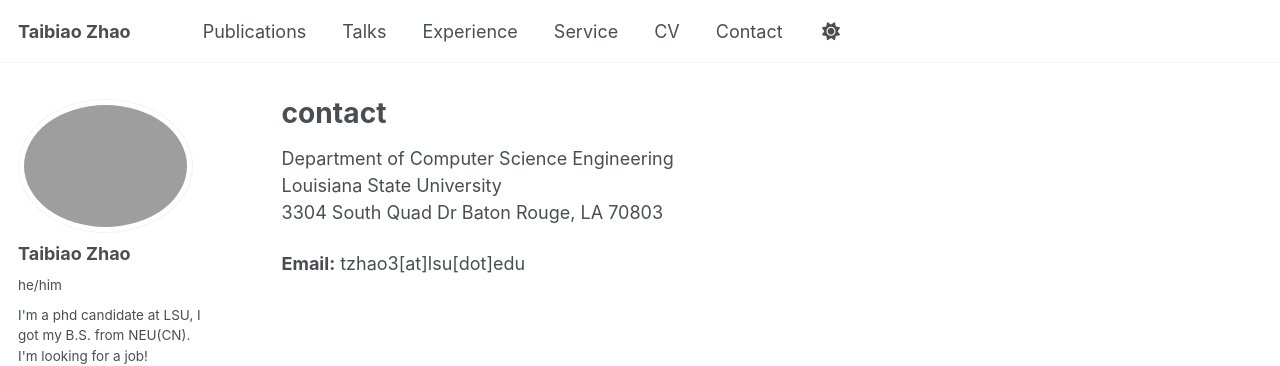
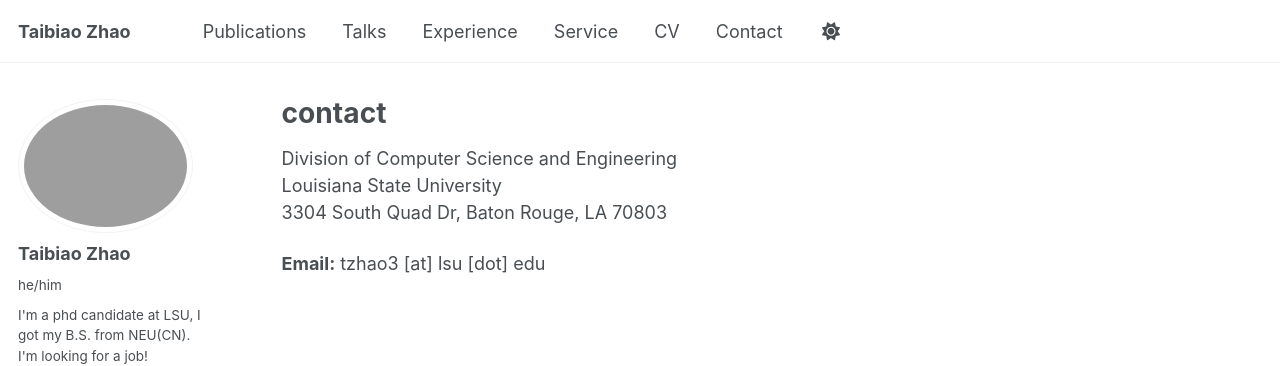
Before and after one commit to ztb-35/ztb-35.github.io, a Jekyll site: the page built from _pages/contact.md, in a window 1280 px wide. Shown: the top 366 px of the page. Built offline with Jekyll 4.4.1, drawn with Linux system fonts in a browser that asks for light colours; some web fonts are replaced; a script bundle is joined from its source files by our own code; library files that are not in the unit come from our copies.

Commit message:
_pages/contact.md

```diff
--- a/_pages/contact.md
+++ b/_pages/contact.md
@@ -8,8 +8,8 @@ redirect_from:
 ---
 
 {% include base_path %}
-Department of Computer Science Engineering\\
+Division of Computer Science and Engineering\\
 Louisiana State University\\
-3304 South Quad Dr Baton Rouge, LA 70803
+3304 South Quad Dr, Baton Rouge, LA 70803
 
-**Email:** tzhao3[at]lsu[dot]edu
+**Email:** tzhao3 [at] lsu [dot] edu
```
